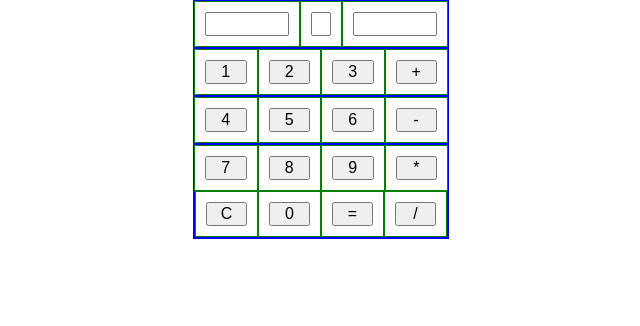
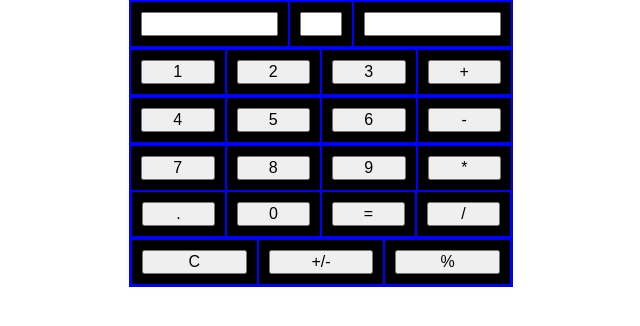
Before and after one commit to rmart78/Codeup_Web_Exercises, a PHP site: page /calculator.html in a window 1280 px wide. Shown: the top 326 px of the page, without its empty margins (319-959 px from the left). Run offline with PHP 8.4, Linux system fonts and the light colour scheme.

Commit message:
final copy of the calculator code

```diff
--- a/public/calculator.html
+++ b/public/calculator.html
@@ -11,7 +11,7 @@
 		}
 
 		.column {
-			border: 1px solid green;
+			border: 1px solid blue;
 		}
 
 	</style>
@@ -75,7 +75,7 @@
 		</div>
 		<div class="row">
 			<div class="column one-fourth">
-				<button id="btnClear" class="button">C</button>
+				<button id="btnPeriod" class="button">.</button>
 			</div>
 			<div class="column one-fourth">
 				<button id="btn0" class="button">0</button>
@@ -85,6 +85,17 @@
 			</div>
 			<div class="column one-fourth">
 				<button id="btnDivide" class="button">/</button>
+			</div>
+		</div>
+		<div class="row">
+			<div class="column one-third" id="clearButton">
+				<button id="btnClear" class="button">C</button>
+			</div>
+			<div class="column one-third" id="negative">
+				<button id="btnNegative" class="button">+/-</button>
+			</div>
+			<div class="column one-third" id="percetage">
+				<button id="btnPercentage" class="button">%</button>
 			</div>
 		</div>
 	</div>
@@ -240,6 +251,34 @@
 
 		document.getElementById('btn0').addEventListener('click', input0, false);
 
+				function inputPeriod () {
+			if (document.getElementById('operator').value == "") {
+			numbersInput.push('.');
+			var numbersJoin = numbersInput.join("");
+			document.getElementById('left_operand').value = numbersJoin;
+			} else {
+				numbersInput2.push('.');
+				var numberJoin2 = numbersInput2.join("");
+				document.getElementById('right_operand').value = numberJoin2
+			}
+		}
+
+		document.getElementById('btnPeriod').addEventListener('click', inputPeriod, false);
+
+				function inputNegative () {
+			if ((document.getElementById('left_operand').value != "") && (document.getElementById('right_operand').value == "")) {
+			numbersInput.unshift('-');
+			var numbersJoin = numbersInput.join("");
+			document.getElementById('left_operand').value = numbersJoin;
+			} else {
+				numbersInput2.unshift('-');
+				var numberJoin2 = numbersInput2.join("");
+				document.getElementById('right_operand').value = numberJoin2
+			}
+		}
+
+		document.getElementById('btnNegative').addEventListener('click', inputNegative, false);
+
 
 		function inputAdd () {
 			document.getElementById('operator').value = '+';
--- a/public/css/calculator.css
+++ b/public/css/calculator.css
@@ -8,8 +8,9 @@ html {
 
 .container {
     margin: 0 auto;
-    width: 20%;
+    width: 30%;
     max-width: 1200px;
+    background-color: black;
 }
 
 /*.row {
```
